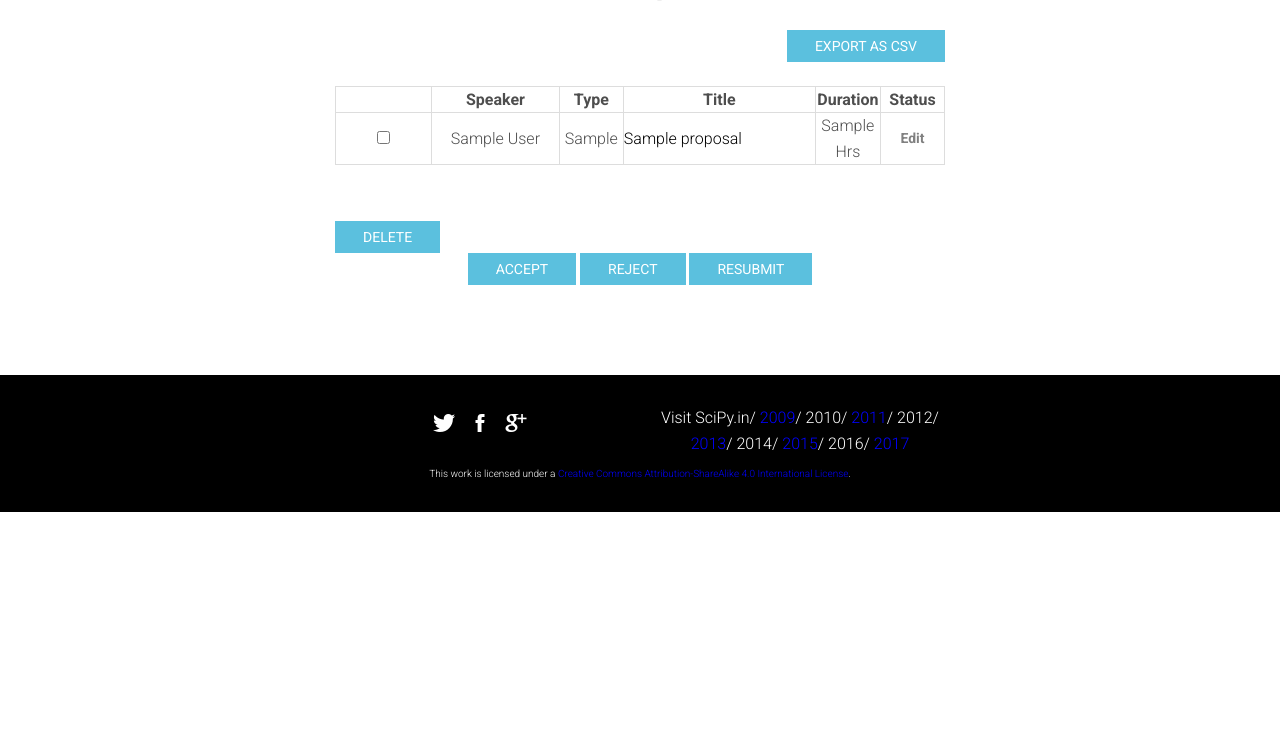
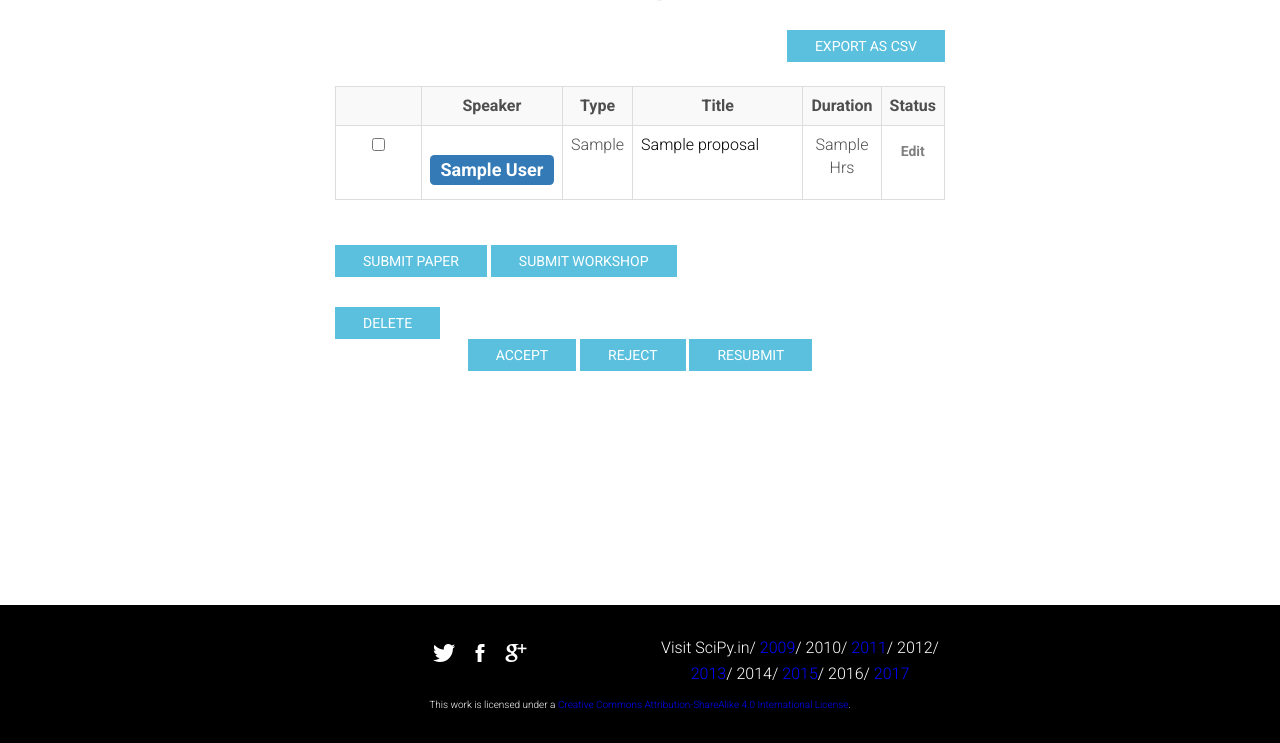
Before and after one commit to FOSSEE/SciPy2018, a Django app: page /view-abstracts/ in a window 1280 px wide. Shown: the part 153-896 px from the top of the page. Before the commit the page ends 665 px from the top, so only its background shows below. Run offline with Django 3.2, Linux system fonts and the light colour scheme; a user stored in the database is signed in; tables that the repository leaves empty hold one stand-in row (values such as "Sample post"); parts of the project's set-up code (start-up, migrations or seed data) failed here and were passed over; some libraries are stand-ins or nearby versions.

Commit message:
updated view proposals

```diff
--- a/static/website/templates/view-proposals.html
+++ b/static/website/templates/view-proposals.html
@@ -1,11 +1,5 @@
+{% extends "base.html" %}
 {% load static %}
-<!DOCTYPE html>
-<html lang="en">
-{% include 'header.html' %}
-<body data-spy="scroll" data-target="#site-nav">
-<div class="se-pre-con"></div>
-
-    {% include 'navbar.html' %}
  {% block content %}
 <section id="view_proposal" class="section view_proposal">
     <div class="container">
@@ -17,20 +11,24 @@
             {% if not proposals %}
         <center>
             <h3>Proposals are no longer accepted</h3>
-
+            <a href="{% url 'website:submitcfp' %}" class ="btn btn-info" role="button"> Submit paper  </a>
+            <a href="{% url 'website:submitcfw' %}" class ="btn btn-info" role="button">Submit workshop </a>
         </center>
             {% else %}
             {% if user.is_superuser  %}
-            <div style="float:right"><input type="submit" id="dump" class ="btn btn-info"  value="Export as csv" name="dump"/></div>
+        <div style="float:right">
+            <input type="submit" id="dump" class ="btn btn-info"  value="Export as csv" name="dump"/>
+        </div>
         <br>
             {% endif %}
             <form action="{% url 'website:status_change' %}" method="post" onsubmit="return confirm('Are You Sure?');">
                 {% csrf_token %}
                 <p>
                     <div class="table-responsive">
-                    <table id = "myTable" width="100%" cellpadding="10" class="table-bordered table-hover tablesorter">
+                        <table id ="myTable" width="100%" cellpadding="10" class="table table-striped table-bordered table-hover tablesorter">
                             <colgroup>
                             {% if user.is_superuser  %}
+
                                 <col width="15%" />
                                 <col width="20%" />
                                 <col width="10%" />
@@ -46,8 +44,7 @@
                             {% endif %}
                             </colgroup>
                             {% if user.is_superuser  %}
-                        <th style="text-align: center;">
-                        </th>
+                            <th style="text-align: center;"></th>
                             <th style="text-align: center;">Speaker
                             {% endif %}
                                 <th style="text-align: center;"> Type
@@ -68,19 +65,27 @@
                                                             <td style="text-align: center;">
                                 {% if proposal.status == 'Rejected' %}
                                 {% else %}
-                                <center> <input type = "checkbox" name="delete_proposal" value = {{proposal.id}}></input></center>
+                                                                <center>
+                                                                    <input type = "checkbox" name="delete_proposal" value = {{proposal.id}}></input>
+                                                                </center>
                                                             </td>
                             {% endif %}
                                                             <td style="text-align: center;">
-                                {{ proposal.user.get_full_name}}
+                                                                <h3>
+                                                                    <span class="label label-primary">{{ proposal.user.first_name }} {{ proposal.user.last_name }}</span>
+                                                                </h3>
                                                             </td>
                             {% endif %}
                                                             <td style="text-align: center;"> {{proposal.proposal_type }} </td>
                             {% if user.is_superuser  %}
-                            <td style="white-space: nowrap; text-overflow:ellipsis; overflow: hidden; max-width:.5px;"><a title="Title : {{proposal.title}}, Tags: {{proposal.tags}}" href="{% url 'website:comment_abstract' proposal.id %}">{{proposal.title}}</a> </td>
+                                                            <td style="white-space: nowrap; text-overflow:ellipsis; overflow: hidden; max-width:.5px;">
+                                                                <a title="Title : {{proposal.title}}, Tags: {{proposal.tags}}" href="{% url 'website:comment_abstract' proposal.id %}">{{proposal.title}}</a>
+                                                            </td>
                             {% else %}
                                                             <td  style="white-space: nowrap; text-overflow:ellipsis; overflow: hidden; max-width:.5px;"> {{proposal.title}}</td>
-                            <td style="text-align: center;"><a href="{% url 'website:abstract_details' proposal.id %}">View</a> </td>
+                                                            <td style="text-align: center;">
+                                                                <a href="{% url 'website:abstract_details' proposal.id %}" class="btn btn-warning">View</a>
+                                                            </td>
                             {% endif %}
                                                             <td style="text-align: center;">
                                 {% if user.is_superuser %}
@@ -89,7 +94,7 @@
                                     Mins{% else %} Hrs {% endif %}
                                 </center>
                                 {% else %}
-                                {{proposal.comments_set.count}}
+                                                                <span class="badge"> {{proposal.comments_set.count}}</span>
                                 {% endif %}
                                                             </td>
                                                             <td style="text-align: center;">
@@ -103,28 +108,22 @@
                                 {% if user.is_superuser %}
                                                                 <h5 style="color:grey;">{{proposal.status}}</h5>
                                 {% else %}
-                                <a href="">{{proposal.status}}</a>
+                                                                <a href="{% url 'website:edit_proposal' proposal.id %}" class ="btn btn-info">{{proposal.status}}</a>
                                 {% endif %}
                                 {% else %}
-                                <h5 style="color:blue;">{{proposal.status}}</h5>
+                                                                <h5 style="color:#ff6600;">{{proposal.status}}</h5>
                                 {% endif %}
                                                             </td>
-                           <!--
-                            <div>
-                                {% if not user.is_superuser and type == 'ABSTRACT' %}
-                                <a href="{% url 'website:submitcfw' %}" class ="btn btn-info" role="button">Submit workshop </a>
-                                {% elif not user.is_superuser and type == 'WORKSHOP' %}
-                                <a href="{% url 'website:submitcfp' %}" class ="btn btn-info" role="button"> Submit paper  </a>
-                                {% elif not user.is_superuser%}
-                                {% endif %}
-                            </div>-->
                                                         </tr>
                         {% endfor %}
                                                     </table>
-                </div><br>
+                                                </div>
+                                                <br>
+                                                    <div>
+                                                        <a href="{% url 'website:submitcfp' %}" class ="btn btn-info" role="button"> Submit paper  </a>
+                                                        <a href="{% url 'website:submitcfw' %}" class ="btn btn-info" role="button">Submit workshop </a>
+                                                    </div>
                                                 </p>
-
-
                 {% if user.is_superuser  %}
                                                 <input type="submit" id="delete" class ="btn btn-info" value="Delete" name="delete"/>
                                                 <center>
@@ -136,13 +135,8 @@
                                             </form>
             {% endif %}
                                         </div>
-
-
                                     </div>
-
                                 </div>
+                                <div class="row" style="margin-top: 18vh;"></div>
                             </section>
-
  {% endblock %}
-    {% include 'footer.html' %}
-    </body>
```
Lines whose indentation alone changed are shown as unchanged.
